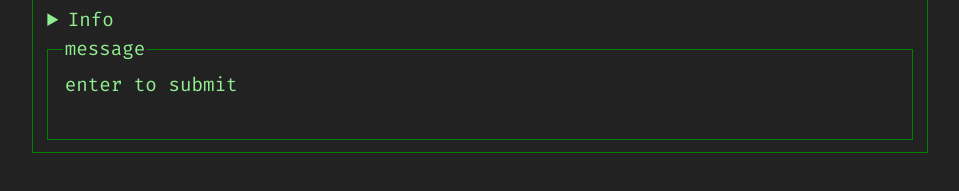
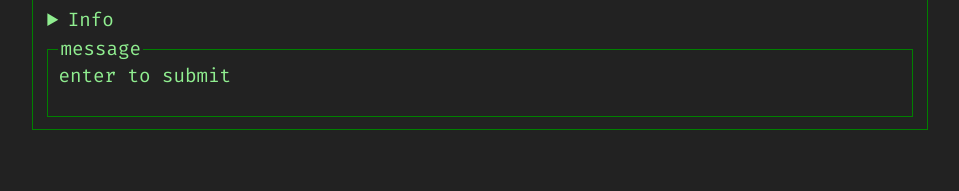
Before and after one commit to gnprwx/mvp, a website: page public/index.html in a window 1280 px wide. Shown: the part 365-556 px from the top of the page, without its empty margins (160-1119 px from the left). Drawn offline with Linux system fonts and the light colour scheme; no server answers.

Commit message:
Improve space usage for message input

```diff
--- a/public/index.html
+++ b/public/index.html
@@ -26,7 +26,7 @@
                 </ul>
             </fieldset>
         </details>
-        <fieldset style="width: 100%;">
+        <fieldset style="width: 100%; margin: 0; padding: 0 0 0 10px;">
             <legend>message</legend>
             <form>
                 <textarea name="chat-input" id="chat-input" cols="30" rows="2" placeholder="enter to submit"></textarea>
--- a/public/style.css
+++ b/public/style.css
@@ -102,15 +102,14 @@ fieldset,
     width: 100%;
     font-size: 1.2rem;
     border: none;
+    margin: 0;
+    padding: 0;
+    height: 100%;
 }
 #chat-input::placeholder {
     opacity: 1;
     color: lightgreen;
     font-family: "Fira Code", monospace;
-}
-#chat-input {
-    margin: 0;
-    height: 100%;
 }
 #chat {
     overflow-y: scroll;
```
